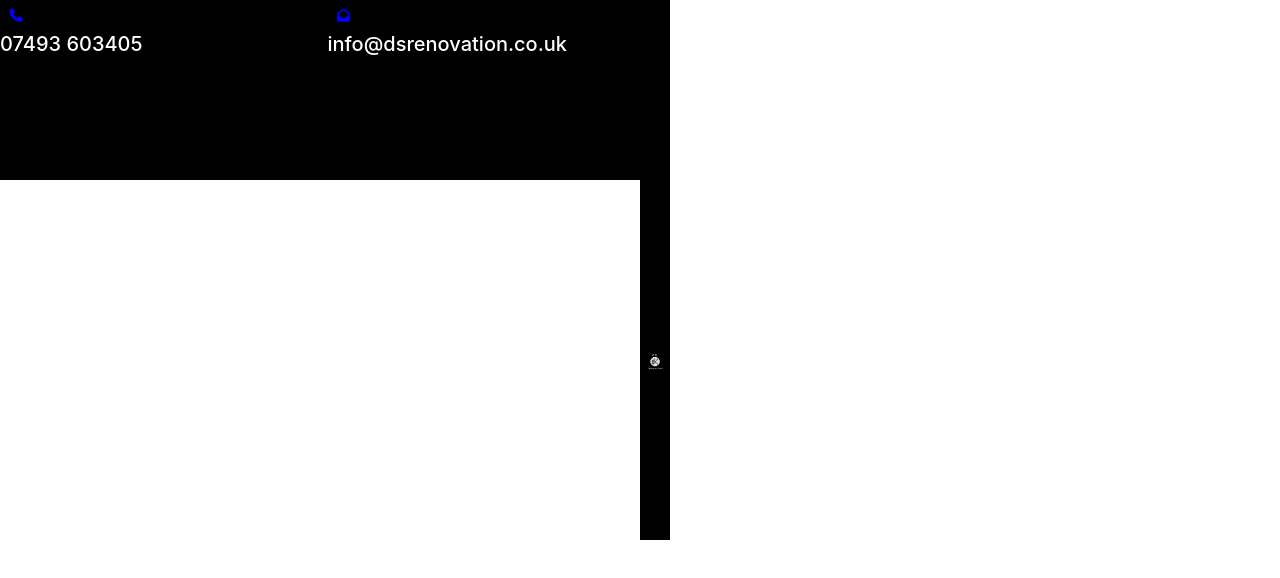
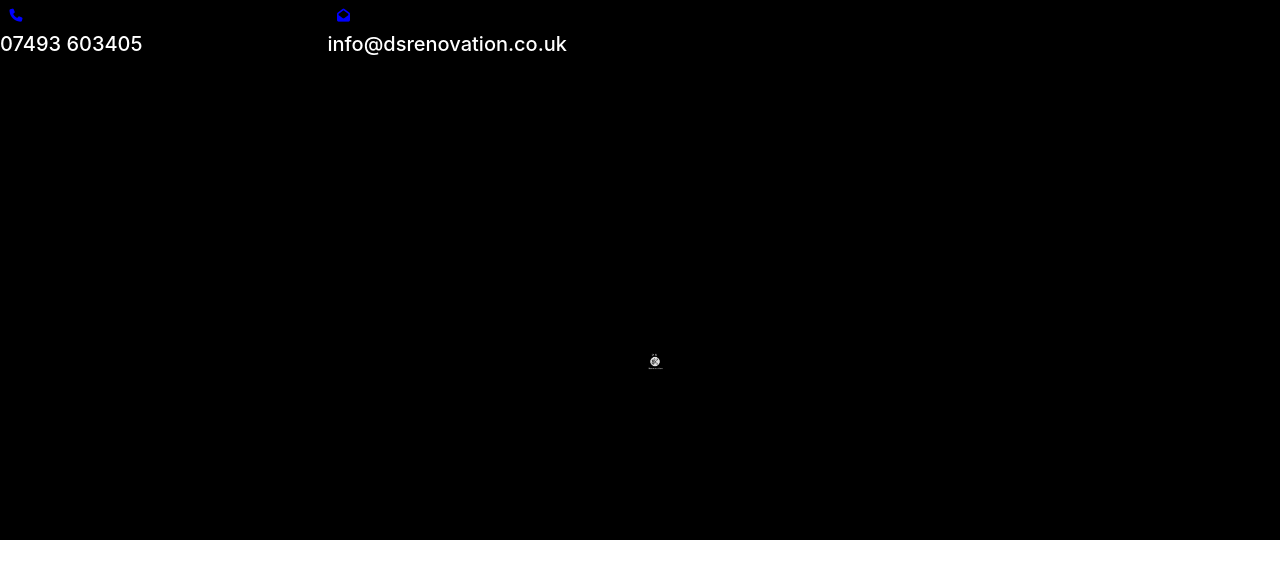
Before and after one commit to oliversevents/DSRenovation, a plain HTML site: page index.html in a window 1280 px wide. Drawn offline with nearby package versions, Linux system fonts and the light colour scheme.

Commit message:
Header bar size changed

```diff
--- a/assets/css/style.css
+++ b/assets/css/style.css
@@ -3,7 +3,7 @@
     background-color: black;
 }
 
-.contact-header {
+.contact-header-bar {
     background-color: black;
 }
 
--- a/index.html
+++ b/index.html
@@ -13,7 +13,7 @@
 <body>
 
     <header>
-        <div class="row">
+        <div class="row contact-header-bar">
             <div class="col-md-3 contact-header">
                 <a target="_blank" href="#">
                     <i class="fa fa-phone" aria-hidden="true"></i>
```
